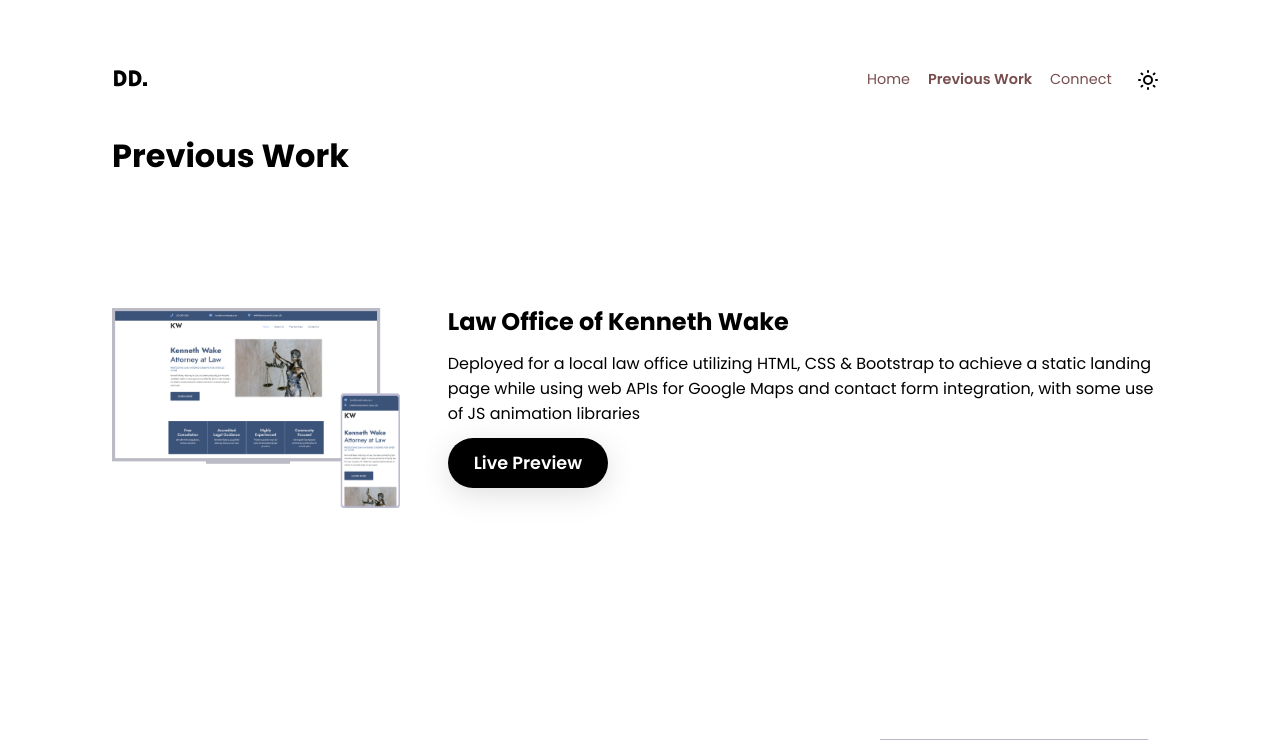
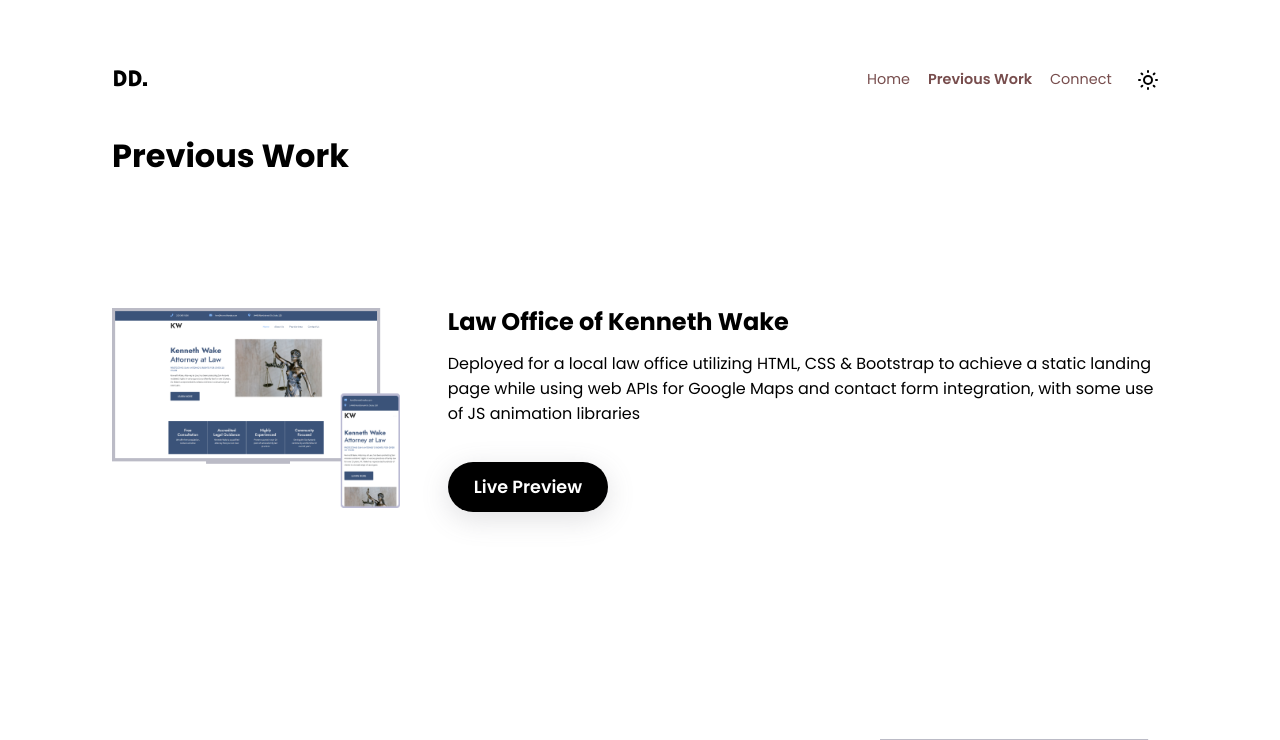
Before and after one commit to drewdoesdevelopment/drew-develops, a SvelteKit app: page /previous-work in a window 1280 px wide. Shown: the top 740 px of the page. Built offline with nearby package versions, Linux system fonts and the light colour scheme.

Commit message:
Adds more space between cta button and text

```diff
--- a/src/routes/previous-work/+page.svelte
+++ b/src/routes/previous-work/+page.svelte
@@ -72,6 +72,10 @@
             }
         }
 
+        &-cta {
+            margin-top: 3rem;
+        }
+
         .flex {
             margin-left: 3rem;
         }
```
